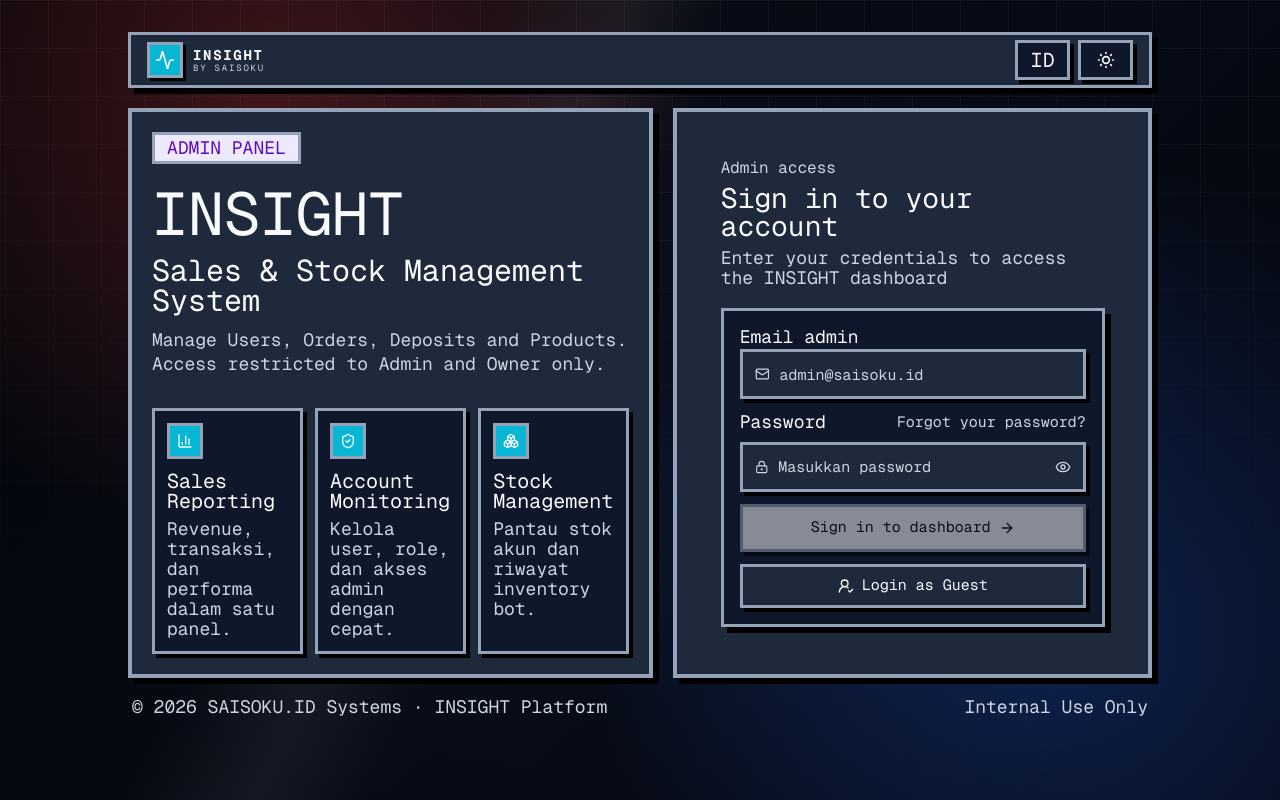
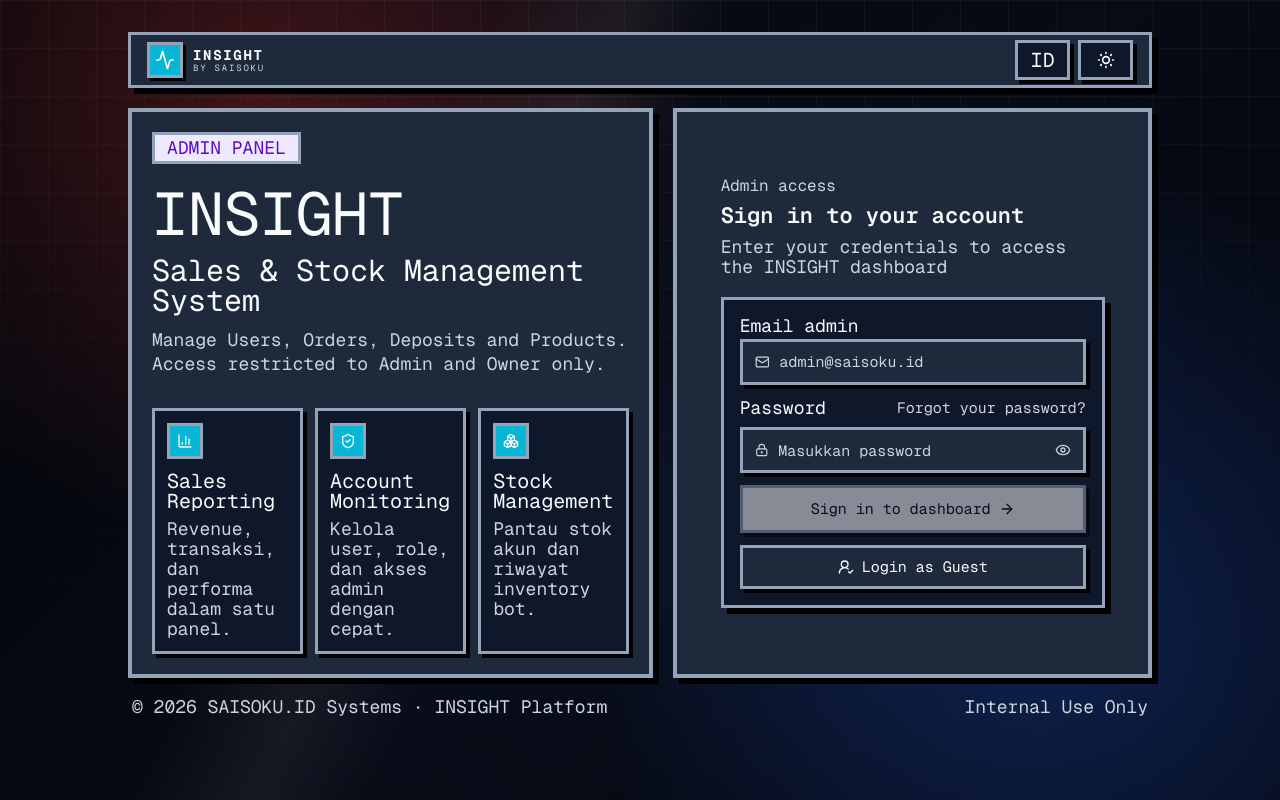
Before and after one commit to saisoku2024/saisoku-insight-sales, a Next.js app: page /login in a window 1280 px wide. Built offline with nearby package versions, Linux system fonts and the light colour scheme; no server answers.

Commit message:
ui: fix login page typography and input sizing - Reduce H2 Sign in from 28px to 22px semibold - Reduce email and password input height from h-11 to h-10 - Align input font-size to 15px to match dashboard base font

```diff
--- a/app/login/page.tsx
+++ b/app/login/page.tsx
@@ -270,7 +270,7 @@ export default function LoginPage() {
         <p className="text-base leading-none text-[var(--insight-muted)]">
           Admin access
         </p>
-        <h2 className="mt-2 text-[28px] leading-none text-[var(--insight-text)]">
+        <h2 className="mt-2 text-[22px] font-semibold leading-tight text-[var(--insight-text)]">
           Sign in to your account
         </h2>
         <p className="mt-2 text-lg leading-5 text-[var(--insight-muted)]">
@@ -294,7 +294,7 @@ export default function LoginPage() {
               placeholder="admin@saisoku.id"
               value={email}
               onChange={(event) => setEmail(event.target.value)}
-              className="h-11 w-full border-0 bg-transparent text-lg outline-none placeholder:text-[var(--insight-muted)]"
+              className="h-10 w-full border-0 bg-transparent text-[15px] outline-none placeholder:text-[var(--insight-muted)]"
               autoComplete="email"
             />
           </div>
@@ -326,7 +326,7 @@ export default function LoginPage() {
               placeholder="Masukkan password"
               value={password}
               onChange={(event) => setPassword(event.target.value)}
-              className="h-11 w-full border-0 bg-transparent text-lg outline-none placeholder:text-[var(--insight-muted)]"
+              className="h-10 w-full border-0 bg-transparent text-[15px] outline-none placeholder:text-[var(--insight-muted)]"
               autoComplete="current-password"
             />
             <button
```
